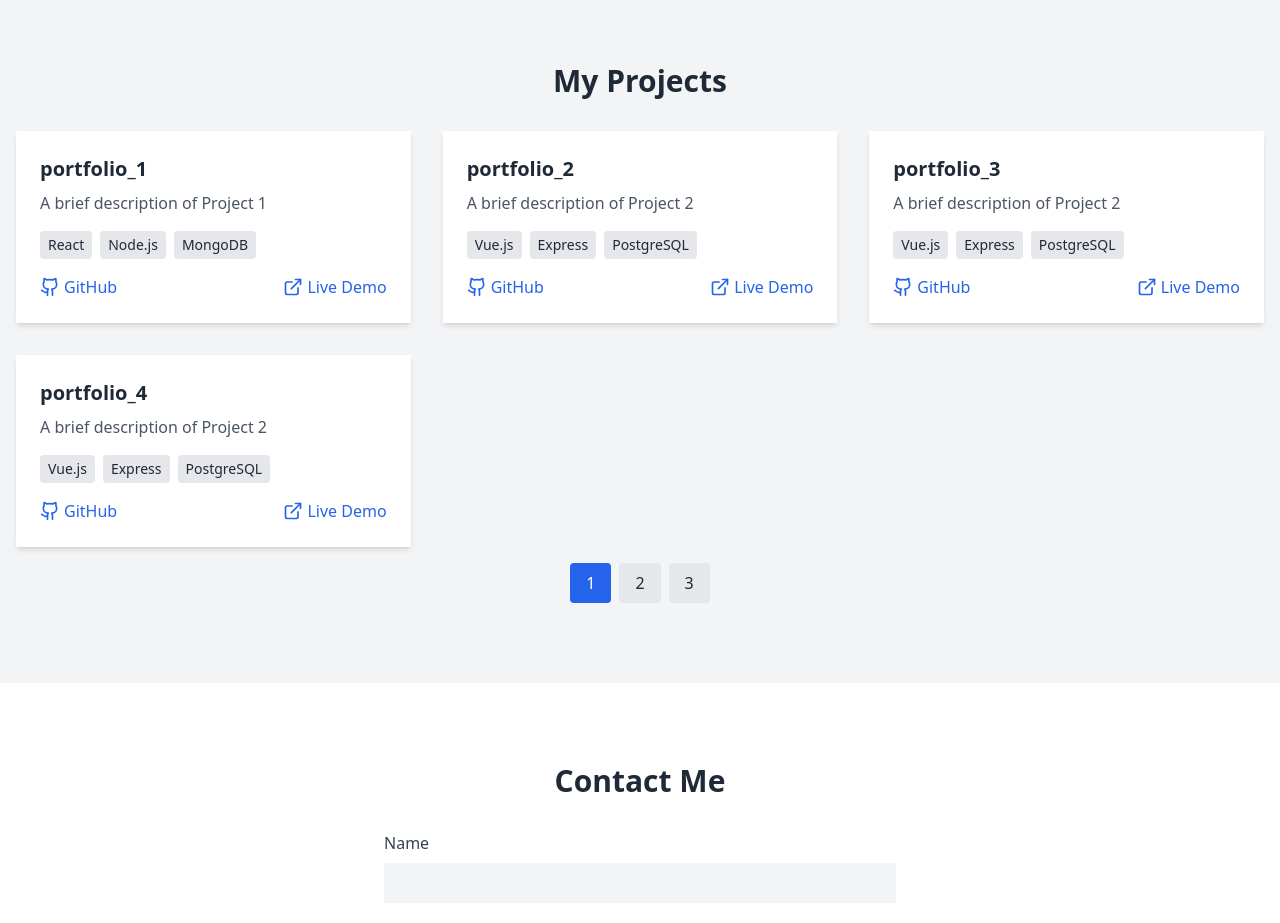
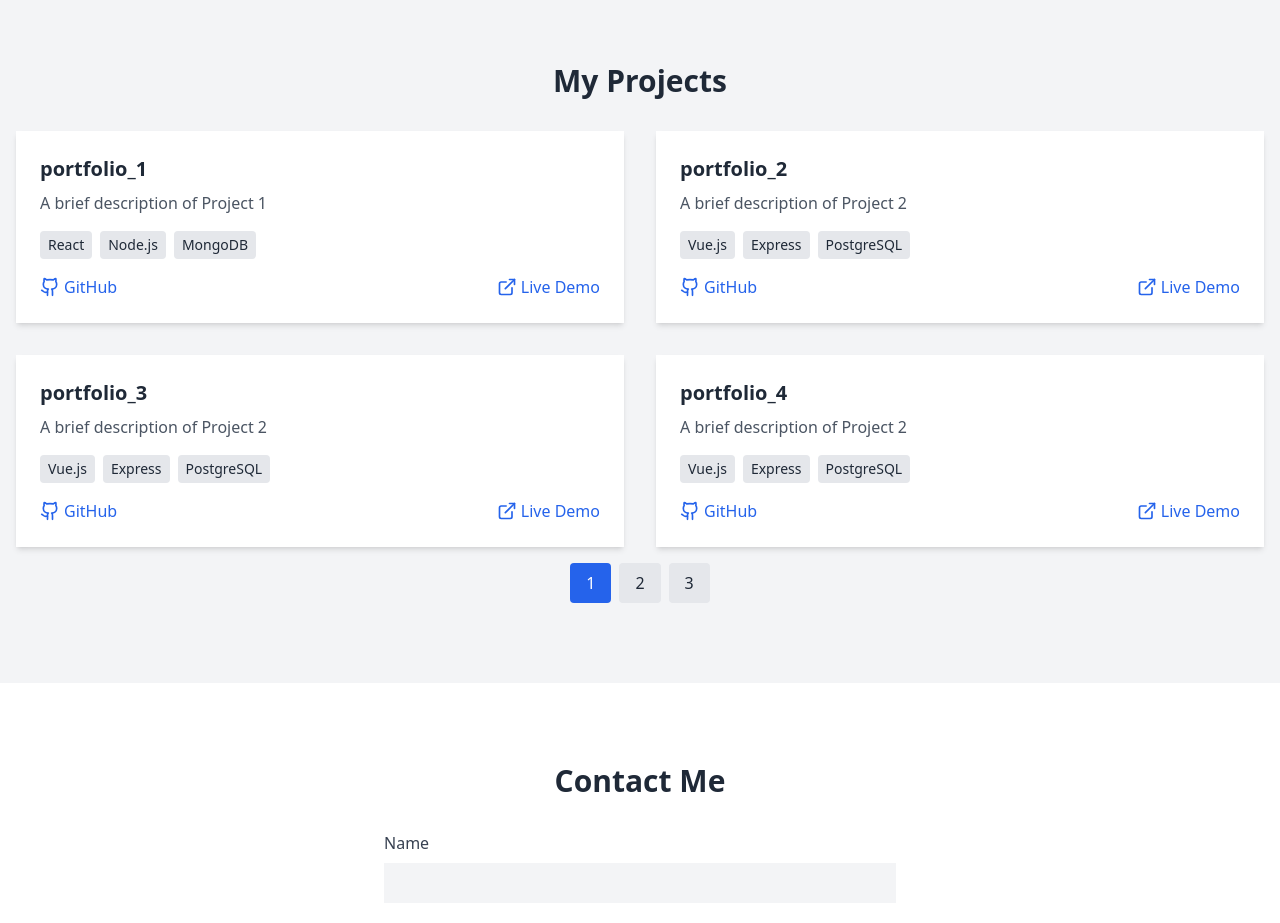
Before and after one commit to masahiro8218/next-portfolio, a Next.js app: page / in a window 1280 px wide. Shown: the part 1920-2843 px from the top of the page. Built offline with nearby package versions, Linux system fonts and the light colour scheme; a web font is replaced by a local one.

Commit message:
Project.tsx lg幅カラム数修正

```diff
--- a/components/Projects.tsx
+++ b/components/Projects.tsx
@@ -97,7 +97,7 @@
         >
           My Projects
         </motion.h2>
-        <div className='grid grid-cols-1 md:grid-cols-2 lg:grid-cols-3 gap-8'>
+        <div className='grid grid-cols-1 md:grid-cols-2 lg:grid-cols-2 gap-8'>
           {currentProjects.map((project, index) => (
             <motion.div
               key={project.title}
```
